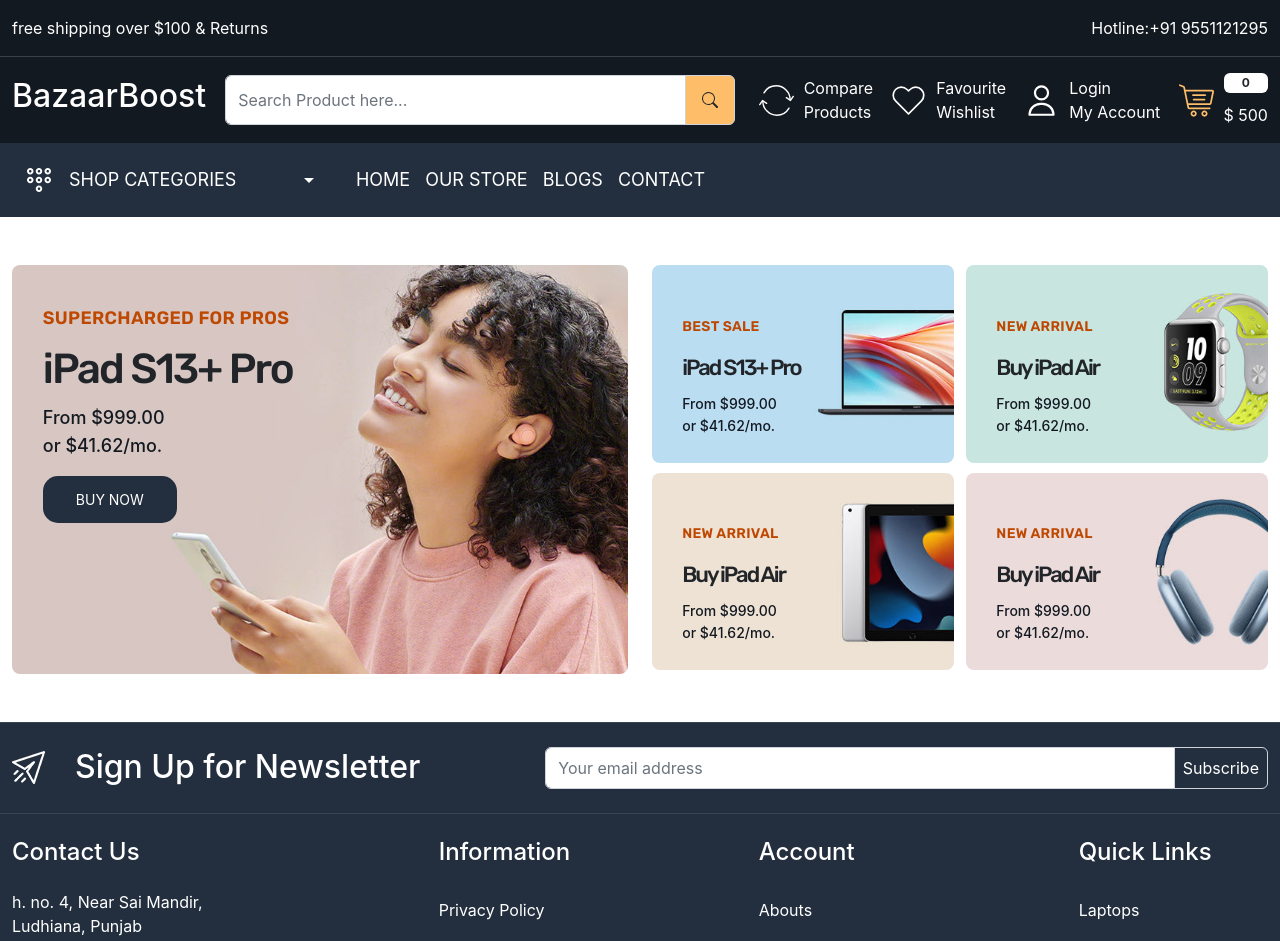
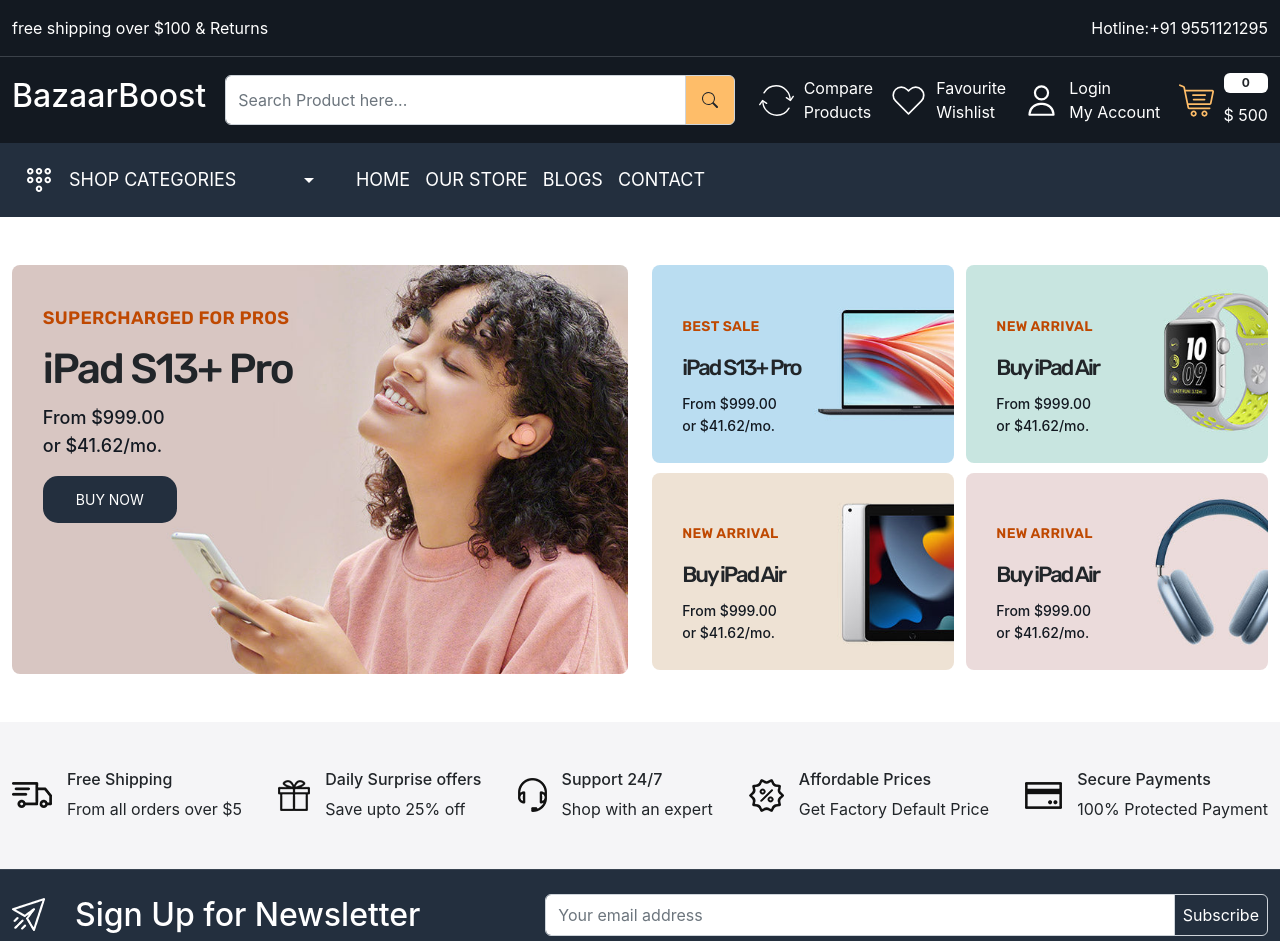
Before and after one commit to bharatgl/BazaarBoost, a React (Create React App) app: page / in a window 1280 px wide. Shown: the top 941 px of the page. Built offline with nearby package versions, Linux system fonts and the light colour scheme.

Commit message:
feat : Section-2 completed

```diff
--- a/src/App.css
+++ b/src/App.css
@@ -12,6 +12,7 @@
   --color-febd69: #febd69;
   --color-232f3e: #232f3e;
   --color-bf4800: #bf4800;
+  --color-f5f5f7: #f5f5f7;
 }
 /* body {
   font-family: "Rubik", sans-serif;
@@ -154,12 +155,9 @@
   color: var(--color-131921);
 }
 
-
-.small-banner{
+.small-banner {
   width: 49%;
 }
-
-
 
 .small-banner-content {
   top: 25%;
@@ -194,5 +192,10 @@
   letter-spacing: 0.4;
   color: var(--color-131921);
 }
+/* Home wrapper 2 */
+  .home-wrapper-2{
+    background-color: var(--color-f5f5f7);
 
+  }
+/* Home wrapper 2 ends */
 /* Home Page Ends */
--- a/src/pages/Home.js
+++ b/src/pages/Home.js
@@ -17,7 +17,9 @@
                 <div className="main-banner-content position-absolute">
                   <h4>SUPERCHARGED FOR PROS</h4>
                   <h5>iPad S13+ Pro</h5>
-                  <p>From $999.00 <br /> or $41.62/mo.</p>
+                  <p>
+                    From $999.00 <br /> or $41.62/mo.
+                  </p>
                   <Link className="button">BUY NOW</Link>
                 </div>
               </div>
@@ -33,7 +35,9 @@
                   <div className="small-banner-content position-absolute">
                     <h4>Best Sale</h4>
                     <h5>iPad S13+ Pro</h5>
-                    <p>From $999.00 <br /> or $41.62/mo.</p>
+                    <p>
+                      From $999.00 <br /> or $41.62/mo.
+                    </p>
                     {/* <Link className="button">BUY NOW</Link> */}
                   </div>
                 </div>
@@ -46,7 +50,9 @@
                   <div className="small-banner-content position-absolute">
                     <h4>New Arrival</h4>
                     <h5>Buy iPad Air</h5>
-                    <p>From $999.00 <br /> or $41.62/mo.</p>
+                    <p>
+                      From $999.00 <br /> or $41.62/mo.
+                    </p>
                     {/* <Link className="button">BUY NOW</Link> */}
                   </div>
                 </div>
@@ -59,7 +65,9 @@
                   <div className="small-banner-content position-absolute">
                     <h4>New Arrival</h4>
                     <h5>Buy iPad Air</h5>
-                    <p>From $999.00 <br /> or $41.62/mo.</p>
+                    <p>
+                      From $999.00 <br /> or $41.62/mo.
+                    </p>
                     {/* <Link className="button">BUY NOW</Link> */}
                   </div>
                 </div>
@@ -72,8 +80,57 @@
                   <div className="small-banner-content position-absolute">
                     <h4>New Arrival</h4>
                     <h5>Buy iPad Air</h5>
-                    <p>From $999.00 <br /> or $41.62/mo.</p>
+                    <p>
+                      From $999.00 <br /> or $41.62/mo.
+                    </p>
                     {/* <Link className="button">BUY NOW</Link> */}
+                  </div>
+                </div>
+              </div>
+            </div>
+          </div>
+        </div>
+      </section>
+      <section className="home-wrapper-2 py-5">
+        <div className="container-xxl">
+          <div className="row">
+            <div className="col-12">
+              <div className="services d-flex align-items-center justify-content-between">
+                <div className="d-flex align-items-center gap-15">
+                  <img src="images/service.png" alt="services" />
+                  <div>
+                    <h6>Free Shipping</h6>
+                    <p className="mb-0">From all orders over $5</p>
+                  </div>
+                </div>
+                <div className="d-flex align-items-center gap-15">
+                  <img src="images/service-02.png" alt="services" />
+                  <div>
+                    <h6>Daily Surprise offers</h6>
+                    <p className="mb-0">Save upto 25% off</p>
+                  </div>
+                </div>
+
+
+                <div className="d-flex align-items-center gap-15">
+                  <img src="images/service-03.png" alt="services" />
+                  <div>
+                    <h6>Support 24/7</h6>
+                    <p className="mb-0">Shop with an expert</p>
+                  </div>
+                </div>
+                <div className="d-flex align-items-center gap-15">
+                  <img src="images/service-04.png" alt="services" />
+                  <div>
+                    <h6>Affordable Prices </h6>
+                    <p className="mb-0">Get Factory Default Price</p>
+                  </div>
+                </div>
+                <div className="d-flex align-items-center gap-15">
+                  <img src="images/service-05.png" alt="services" />
+                  <div>
+                    <h6>Secure Payments </h6>
+                    <p className="mb-0">100% Protected Payment</p>
                   </div>
                 </div>
               </div>
```
